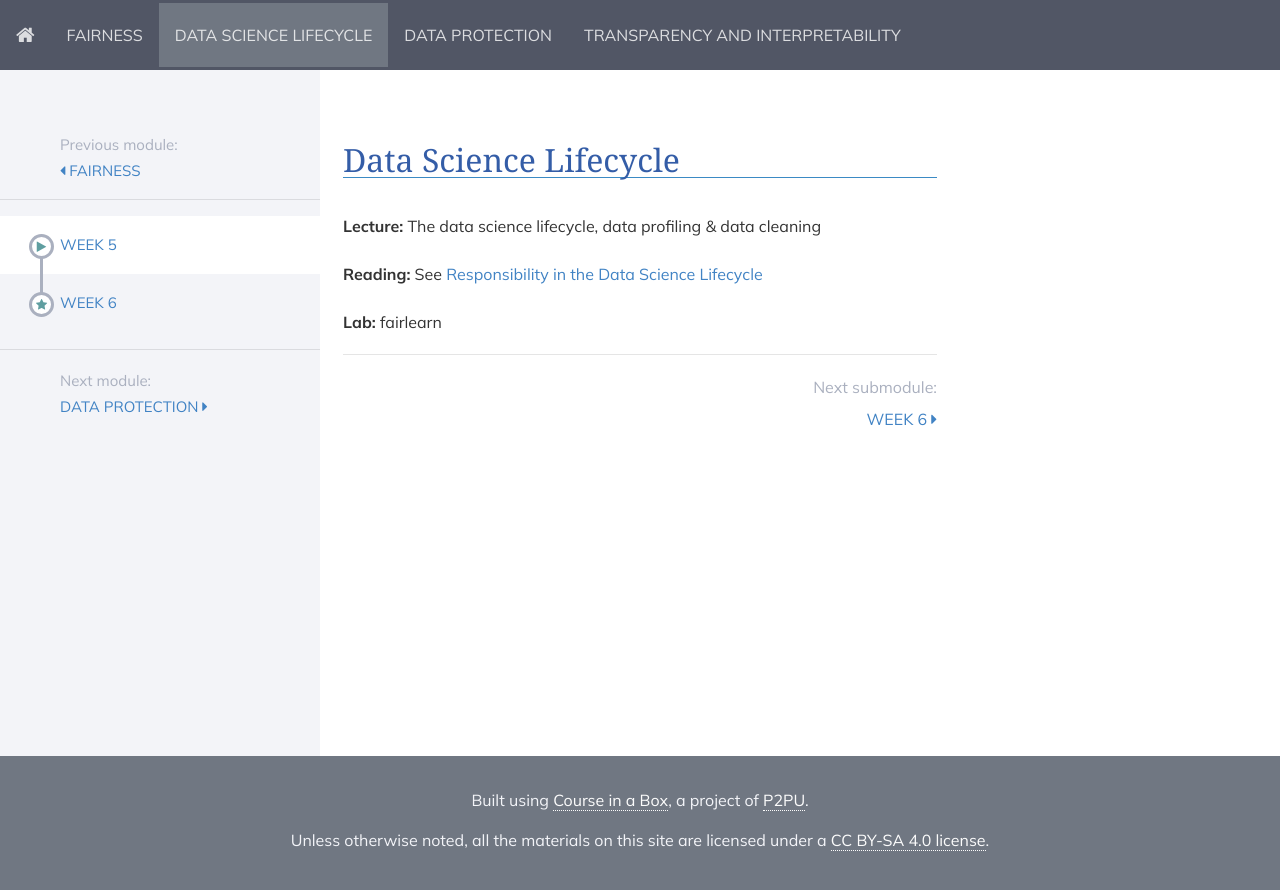
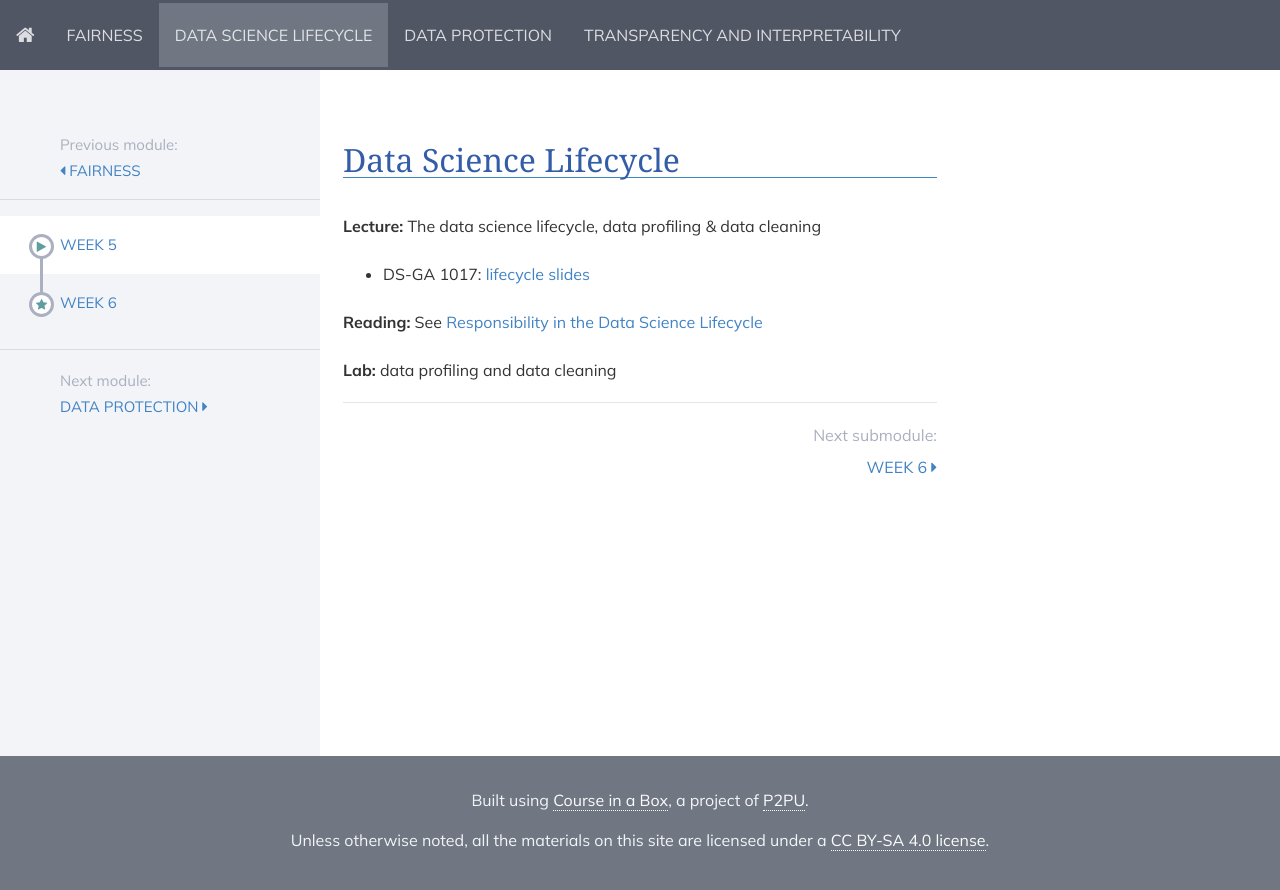
Before and after one commit to DataResponsibly/rds24, a Jekyll site: the page built from modules/data_science_lifecycle/_posts/2000-01-01-week5.md, in a window 1280 px wide. Shown: the top 890 px of the page. Built offline with Jekyll 4.4.1, drawn with Linux system fonts in a browser that asks for light colours; nearby versions of some CDN libraries.

Commit message:
Update 2000-01-01-week5.md

```diff
--- a/modules/data_science_lifecycle/_posts/2000-01-01-week5.md
+++ b/modules/data_science_lifecycle/_posts/2000-01-01-week5.md
@@ -7,10 +7,10 @@ title: Week 5
 **Lecture:** The data science lifecycle, data profiling & data cleaning
 
 [//]: * DS-UA 202: [5 data profiling slides](../../../assets/5_Profiling.pdf)
-[//]: * DS-GA 1017: [5 data profiling slides](../../../assets/5_Profiling.pdf)
+* DS-GA 1017: [lifecycle slides](../../../assets/5_6_Lifecycle_1017.pdf)
 
 **Reading:** See [Responsibility in the Data Science Lifecycle](../../../assets/lifecycle_reader.pdf)
 
-**Lab:** fairlearn
+**Lab:** data profiling and data cleaning
 
 [//]: * [Colab Notebook](https://colab.research.google.com/drive/1qGGEScay7YssrWzyaeNWJDtANAQDS-4B?usp=sharing)
```
